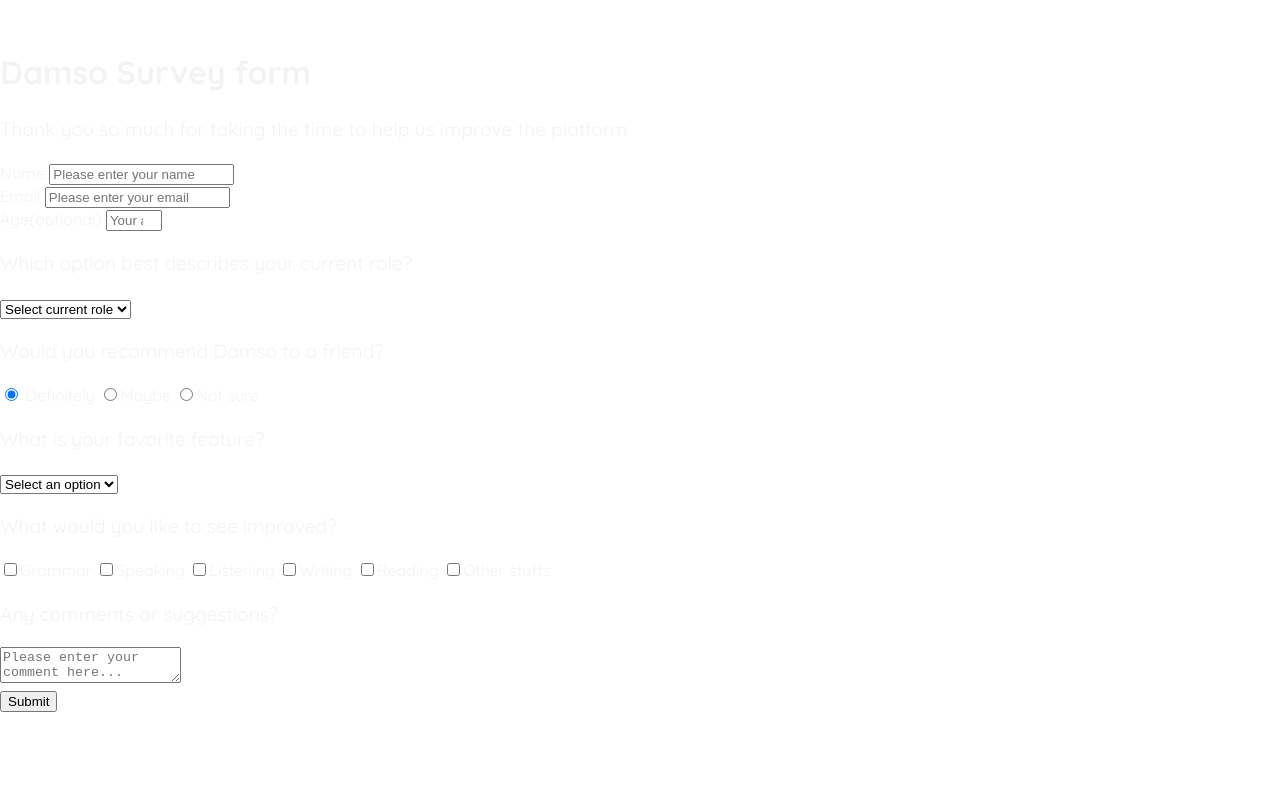
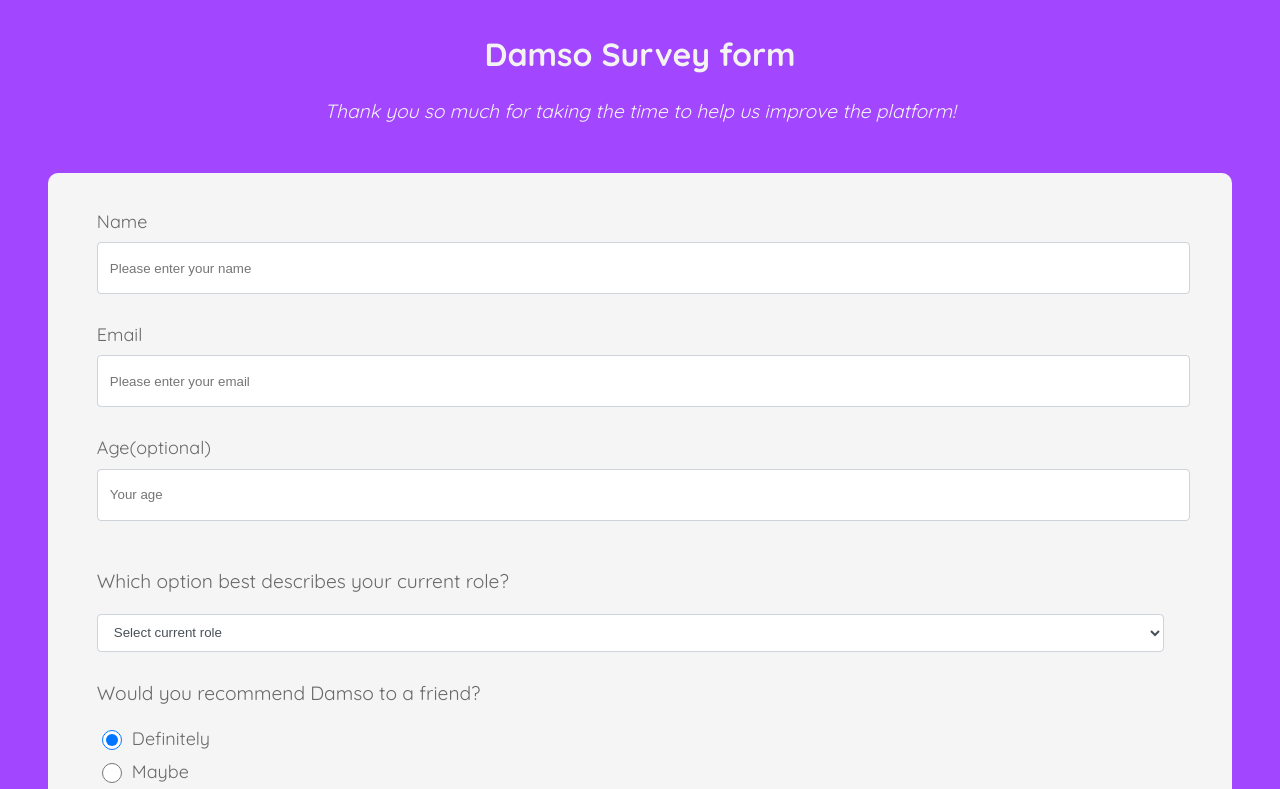
Before and after one commit to serin0837/survey-form, a plain HTML site: page index.html in a window 1280 px wide. Shown: the top 789 px of the page. Drawn offline with Linux system fonts and the light colour scheme.

Commit message:
finish survey form with little css

```diff
--- a/index.html
+++ b/index.html
@@ -12,7 +12,7 @@
       <header class="header">
         <h1 id="title" class="text-center">Damso Survey form</h1>
         <p id="description" class="description text-center">
-          Thank you so much for taking the time to help us improve the platform
+          Thank you so much for taking the time to help us improve the platform!
         </p>
       </header>
       <form id="survey-form">
@@ -99,7 +99,7 @@
             <option value="ebook">Ebook</option>
           </select>
         </div>
-        <div class="from-group">
+        <div class="form-group">
           <p>What would you like to see improved?</p>
           <label
             ><input
@@ -154,7 +154,7 @@
           <p>Any comments or suggestions?</p>
           <textarea
             id="comments"
-            class="input-textarea"
+            class="input-textarea form-control"
             name="comment"
             placeholder="Please enter your comment here..."
           ></textarea>
--- a/style.css
+++ b/style.css
@@ -13,6 +13,8 @@ body {
   line-height: 1.4;
   color: var(--color-white);
   margin: 0;
+
+  background-color: var(--color-purple);
 }
 
 p {
@@ -21,5 +23,80 @@ p {
 
 .container {
   width: 100%;
-  margin: 3.125rem auto 0 auto;
+  margin: 0;
 }
+.header {
+  text-align: center;
+  margin: 2rem;
+}
+#description {
+  font-style: italic;
+  font-weight: 200;
+}
+form {
+  background-color: whitesmoke;
+  color: dimgray;
+  margin: 3rem 3rem;
+  border-radius: 10px;
+  padding: 2rem;
+}
+
+.form-group {
+  margin: 0 2rem 1.25rem 0.8rem;
+  padding: 0.25rem;
+}
+
+.form-control {
+  display: block;
+  width: 100%;
+  height: 2.375rem;
+  padding: 0.375rem 0.75rem;
+  color: #495057;
+  background-color: #fff;
+  background-clip: padding-box;
+  border: 1px solid #ced4da;
+  border-radius: 0.25rem;
+}
+
+.form-control:focus {
+  border-color: #80bdff;
+  outline: 0;
+  box-shadow: 0 0 0 0.2rem rgba(0, 123, 255, 0.25);
+}
+
+.input-radio,
+.input-checkbox {
+  display: inline-block;
+  margin-right: 0.625rem;
+  min-height: 1.25rem;
+  min-width: 1.25rem;
+}
+
+.input-textarea {
+  min-height: 120px;
+  width: 100%;
+  padding: 0.625rem;
+  resize: vertical;
+  border-radius: 5px;
+}
+.submit-button {
+  display: flex;
+  justify-content: right;
+  width: 50%;
+  padding: 0.75rem;
+  background: var(--color-green);
+  color: inherit;
+  border-radius: 2px;
+  cursor: pointer;
+}
+
+label {
+  display: flex;
+  align-items: center;
+  font-size: 1.125rem;
+  margin-bottom: 0.5rem;
+}
+
+button {
+  border: none;
+}
```
Also changed, not shown: 1 other file.
